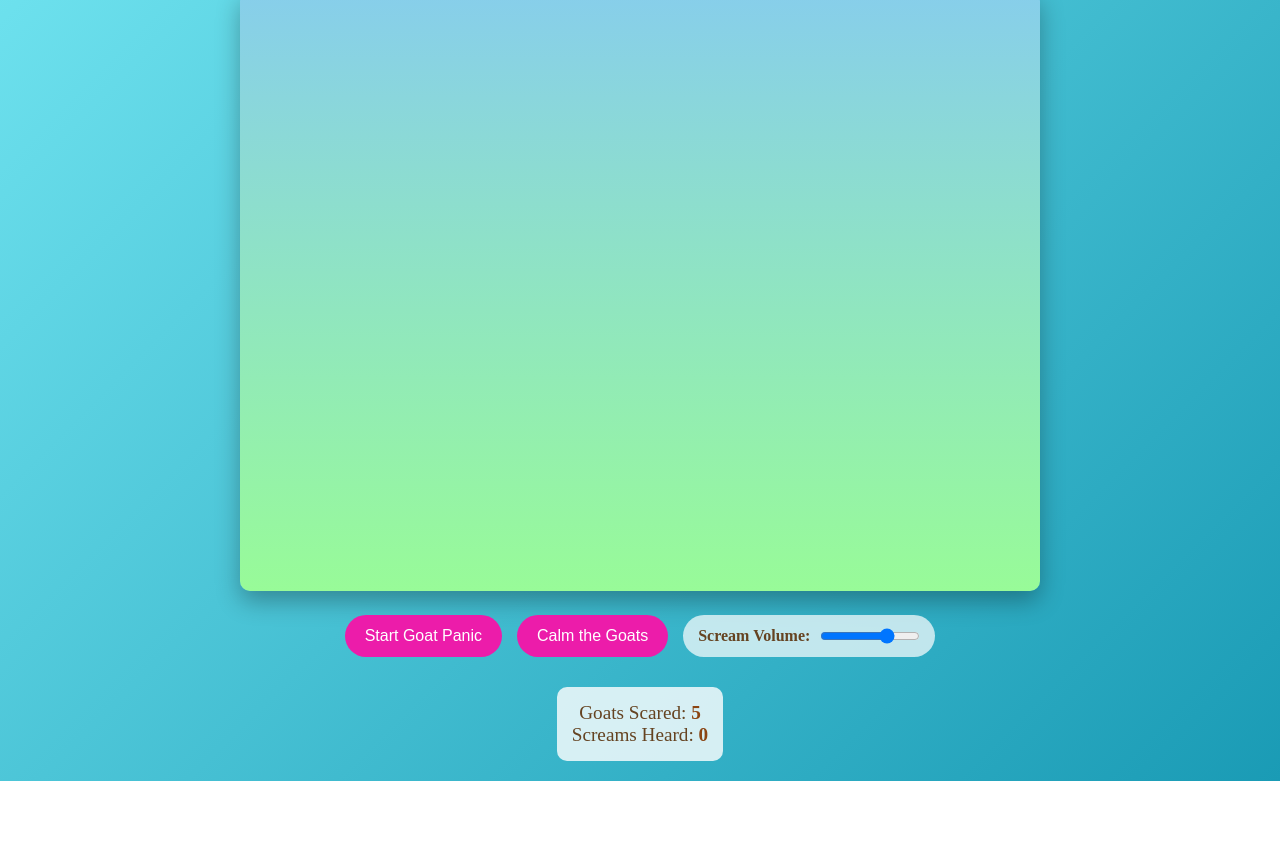
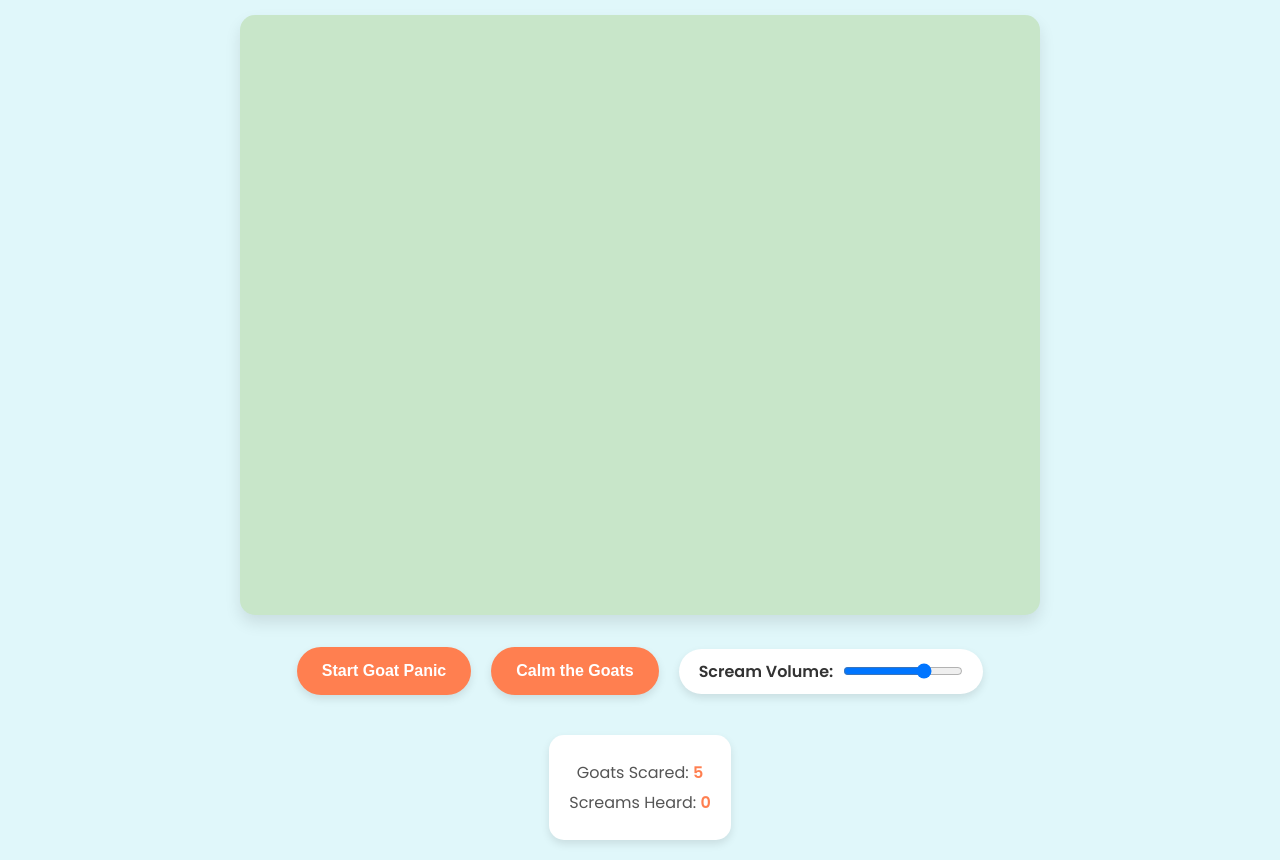
Before and after one commit to seahorse-byte/screaming-goat, a plain HTML site: page index.html in a window 1280 px wide. Shown: the part 128-988 px from the top of the page. Before the commit the page ends 909 px from the top, so only its background shows below. Drawn offline with Linux system fonts and the light colour scheme; no server answers.

Commit message:
UI updates

```diff
--- a/index.html
+++ b/index.html
@@ -5,6 +5,9 @@
     <meta name="viewport" content="width=device-width, initial-scale=1.0">
     <title>Screaming Goat Simulator</title>
     <link rel="stylesheet" href="style.css">
+    <link rel="preconnect" href="https://fonts.googleapis.com">
+    <link rel="preconnect" href="https://fonts.gstatic.com" crossorigin>
+    <link href="https://fonts.googleapis.com/css2?family=Poppins:wght@400;600&display=swap" rel="stylesheet">
 </head>
 <body>
     <div class="container">
--- a/style.css
+++ b/style.css
@@ -5,7 +5,9 @@
 }
 
 body {
-    background: linear-gradient(135deg, #72e5f1 0%, #1a9bb5 100%);
+    font-family: 'Poppins', sans-serif;
+    background-color: #E0F7FA;
+    color: #333333;
     min-height: 100vh;
     padding: 20px;
 }
@@ -21,75 +23,94 @@ header {
 }
 
 h1 {
-    color: #000000;
-    font-size: 2.5rem;
-    text-shadow: 2px 2px 4px rgba(0,0,0,0.3);
+    font-size: 2.8rem;
+    font-weight: 600;
+    color: #333333;
     margin-bottom: 10px;
 }
 
 p {
-    color: #654321;
-    font-size: 1.2rem;
+    font-size: 1.1rem;
+    color: #555555;
 }
 
 #goatCanvas {
-    border-radius: 10px;
-    background: linear-gradient(to bottom, #87CEEB 0%, #98FB98 100%);
+    border-radius: 15px;
+    background-color: #C8E6C9;
     cursor: crosshair;
-    box-shadow: 0 10px 25px rgba(0,0,0,0.3);
+    box-shadow: 0 8px 16px rgba(0, 0, 0, 0.1);
 }
 
 .controls {
-    margin: 20px 0;
+    margin: 25px 0;
     display: flex;
     justify-content: center;
-    gap: 15px;
+    align-items: center;
+    gap: 20px;
     flex-wrap: wrap;
 }
 
 button {
-    background: #ec1caa;
+    background-color: #FF7F50;
     color: white;
     border: none;
-    padding: 12px 20px;
-    border-radius: 25px;
+    padding: 15px 25px;
+    border-radius: 30px;
     font-size: 1rem;
+    font-weight: 600;
     cursor: pointer;
-    transition: all 0.3s;
+    transition: all 0.3s ease;
+    box-shadow: 0 4px 8px rgba(0, 0, 0, 0.1);
 }
 
 button:hover {
-    background: #1c1b1b;
-    transform: scale(1.05);
+    background-color: #FF6347;
+    transform: translateY(-2px);
+    box-shadow: 0 6px 12px rgba(0, 0, 0, 0.15);
+}
+
+button:disabled {
+    background-color: #cccccc;
+    cursor: not-allowed;
+    transform: none;
+    box-shadow: none;
 }
 
 .volume-control {
     display: flex;
     align-items: center;
     gap: 10px;
-    background: rgba(255,255,255,0.7);
-    padding: 10px 15px;
-    border-radius: 25px;
+    background: white;
+    padding: 10px 20px;
+    border-radius: 30px;
+    box-shadow: 0 4px 8px rgba(0, 0, 0, 0.1);
 }
 
 .volume-control label {
-    color: #654321;
-    font-weight: bold;
+    font-weight: 600;
+    color: #333333;
 }
 
 input[type="range"] {
-    width: 100px;
+    width: 120px;
+    cursor: pointer;
 }
 
 .stats {
-    background: rgba(255,255,255,0.8);
-    padding: 15px;
-    border-radius: 10px;
+    background: white;
+    padding: 20px;
+    border-radius: 15px;
     display: inline-block;
-    margin-top: 10px;
+    margin-top: 15px;
+    box-shadow: 0 4px 8px rgba(0, 0, 0, 0.1);
+}
+
+.stats p {
+    margin: 5px 0;
+    font-size: 1rem;
 }
 
 .stats span {
-    font-weight: bold;
-    color: #8B4513;
+    font-weight: 600;
+    color: #FF7F50;
 }
```
